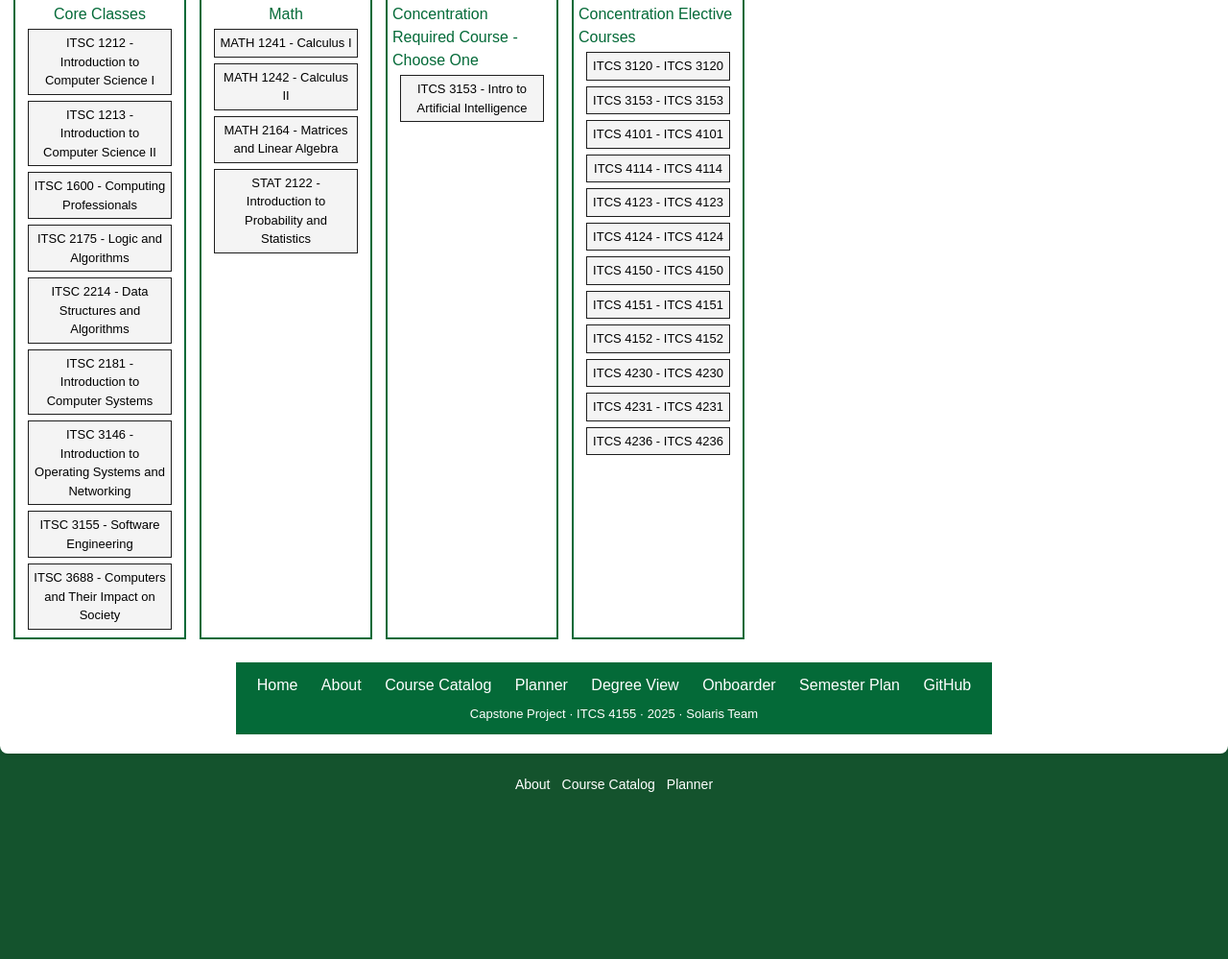
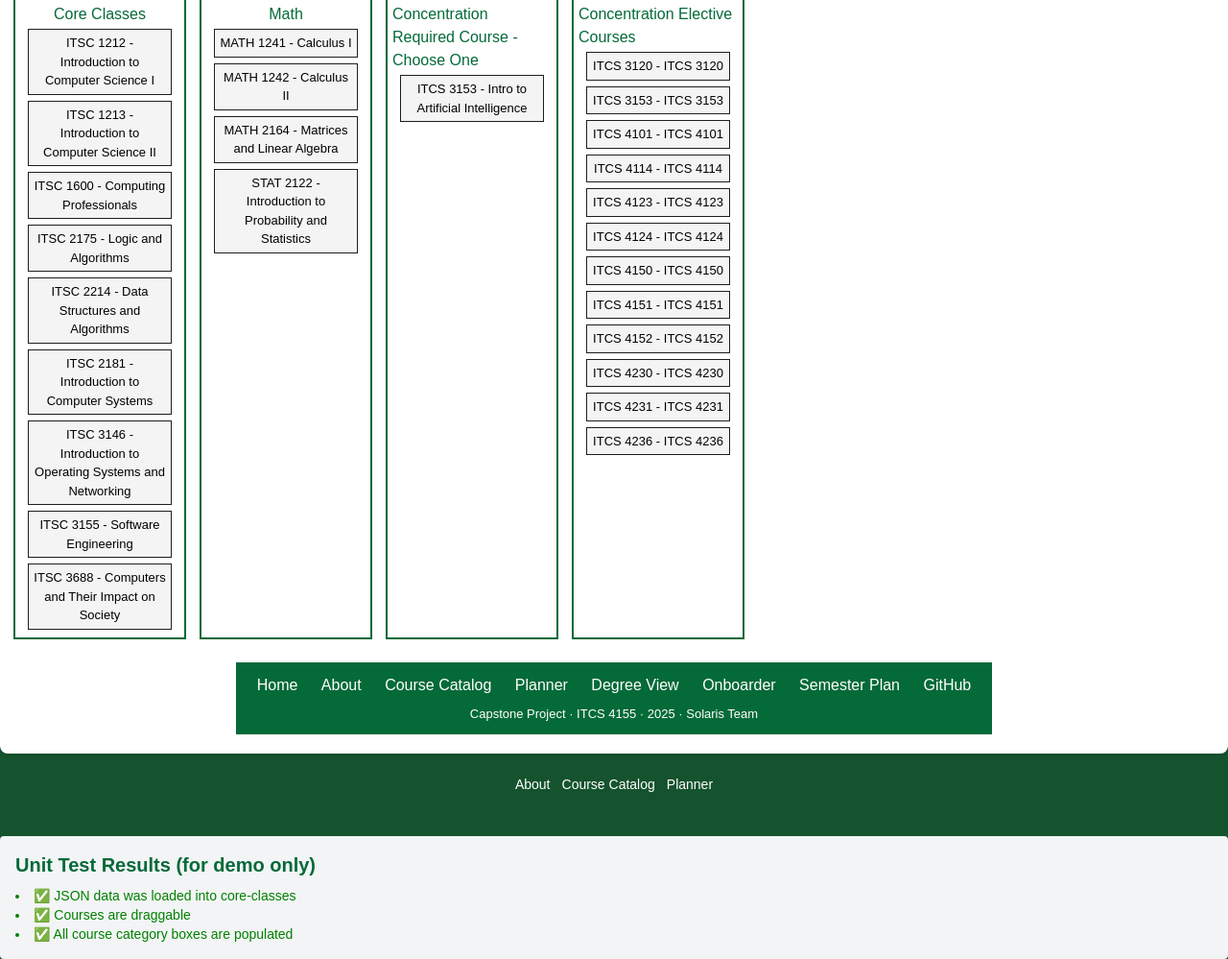
Before and after one commit to SolarisCapstone/SolarisCapstone, a website: page public/degree_planner.html in a window 1280 px wide. Shown: the part 635-1634 px from the top of the page at 96% size. Before the commit the page ends 1474 px from the top, so only its background shows below. Drawn offline with nearby package versions, Linux system fonts and the light colour scheme.

Commit message:
Finished unit testing and dynamic header/footer

```diff
--- a/public/degree_planner.html
+++ b/public/degree_planner.html
@@ -348,9 +348,21 @@ function populateCategoryBox(categoryId, courses) {
        categoryBox.appendChild(courseDiv);
    });
 }
+
    </script>
+<!-- Unit Test Results Output -->
+<div id="test-results" class="mt-8 p-4 bg-gray-100 text-black rounded shadow-md">
+    <h2 class="text-xl font-bold mb-2">Unit Test Results (for demo only)</h2>
+    <ul id="test-output" class="list-disc list-inside text-sm text-black"></ul>
+  </div>
+
+
   <!-- dynamic header/footer script -->
   <script src="js/HTMLInclude.min.js"></script>
 
+
+  <!-- Unit Tests for Demo -->
+<script src="js/test.js"></script>
+
 </body>
 </html>
--- a/public/js/test.js
+++ b/public/js/test.js
@@ -1,46 +1,48 @@
-function normalizeConcentration(data) {
-    const sections = [];
+document.addEventListener("DOMContentLoaded", () => {
+  const resultsContainer = document.getElementById("test-output");
 
-    if (data.sections) sections.push(...data.sections);
-    if (data.coreCourses) sections.push({ label: "Core", courses: data.coreCourses });
-    if (data.mathStatsCourses) sections.push({ label: "Math", courses: data.mathStatsCourses });
+  const test = (description, fn) => {
+    try {
+      fn();
+      const item = document.createElement("li");
+      item.textContent = `✅ ${description}`;
+      item.style.color = "green";
+      resultsContainer.appendChild(item);
+    } catch (error) {
+      const item = document.createElement("li");
+      item.textContent = `❌ ${description}: ${error.message}`;
+      item.style.color = "red";
+      resultsContainer.appendChild(item);
+    }
+  };
 
-    return sections;
-  }
-
-  // Utility to display test result
-  function logResult(message, passed) {
-    const output = document.getElementById('testResults');
-    const result = document.createElement('div');
-    result.textContent = passed ? `✅ ${message}` : `❌ ${message}`;
-    result.style.color = passed ? 'lightgreen' : 'red';
-    result.style.fontWeight = 'bold';
-    output.appendChild(result);
-  }
-
-  // Test 1: Empty input
-  function testEmptyInput() {
-    const result = normalizeConcentration({});
-    const passed = Array.isArray(result) && result.length === 0;
-    logResult("testEmptyInput - should return empty array", passed);
-  }
-
-  // Test 2: Input with coreCourses
-  function testCoreCourseInput() {
-    const result = normalizeConcentration({
-      coreCourses: [{ code: "ITSC1212", title: "Intro to CS I" }]
+  // Wait a short time after page load to let courses populate
+  setTimeout(() => {
+    // TEST: Did the JSON load and generate courses?
+    test("JSON data was loaded into core-classes", () => {
+      const coreBox = document.getElementById("core-classes");
+      const courses = coreBox.querySelectorAll(".course");
+      if (courses.length === 0) throw new Error("No core courses found.");
     });
 
-    const passed =
-      result.length === 1 &&
-      result[0].label === "Core" &&
-      result[0].courses[0].code === "ITSC1212";
+    // TEST: Are courses draggable?
+    test("Courses are draggable", () => {
+      const course = document.querySelector(".course");
+      if (!course || course.getAttribute("draggable") !== "true") {
+        throw new Error("Course not draggable.");
+      }
+    });
 
-    logResult("testCoreCourseInput - should return core section with course", passed);
-  }
-
-  // Run tests when DOM is ready
-  window.addEventListener("DOMContentLoaded", () => {
-    testEmptyInput();
-    testCoreCourseInput();
-  });
+    // TEST: All categories have at least one course
+    test("All course category boxes are populated", () => {
+      const boxes = ["core-classes", "math-classes", "concentration-required", "concentration-electives"];
+      boxes.forEach(id => {
+        const box = document.getElementById(id);
+        const courses = box.querySelectorAll(".course");
+        if (courses.length === 0) {
+          throw new Error(`No courses in ${id}`);
+        }
+      });
+    });
+  }, 1000); // Wait 1 second for JSON to load and render
+});
```
